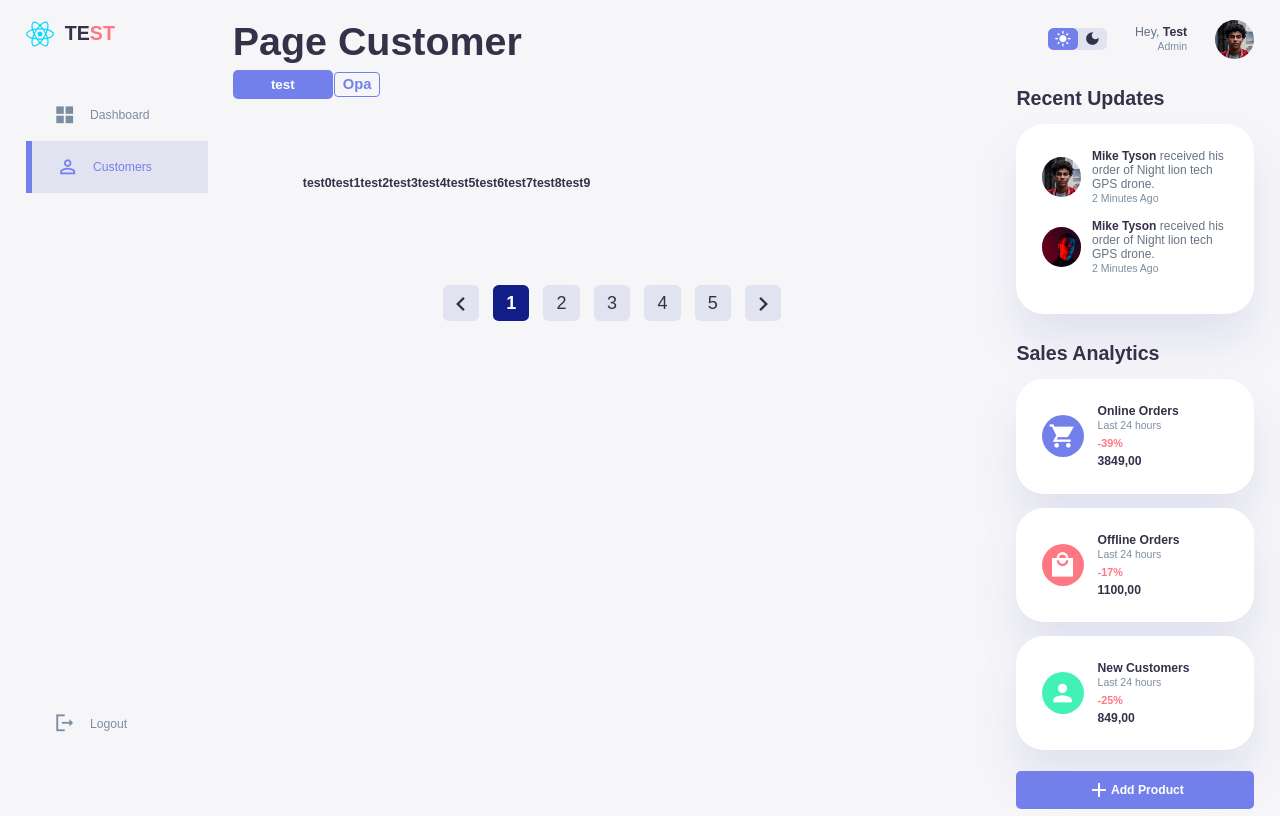
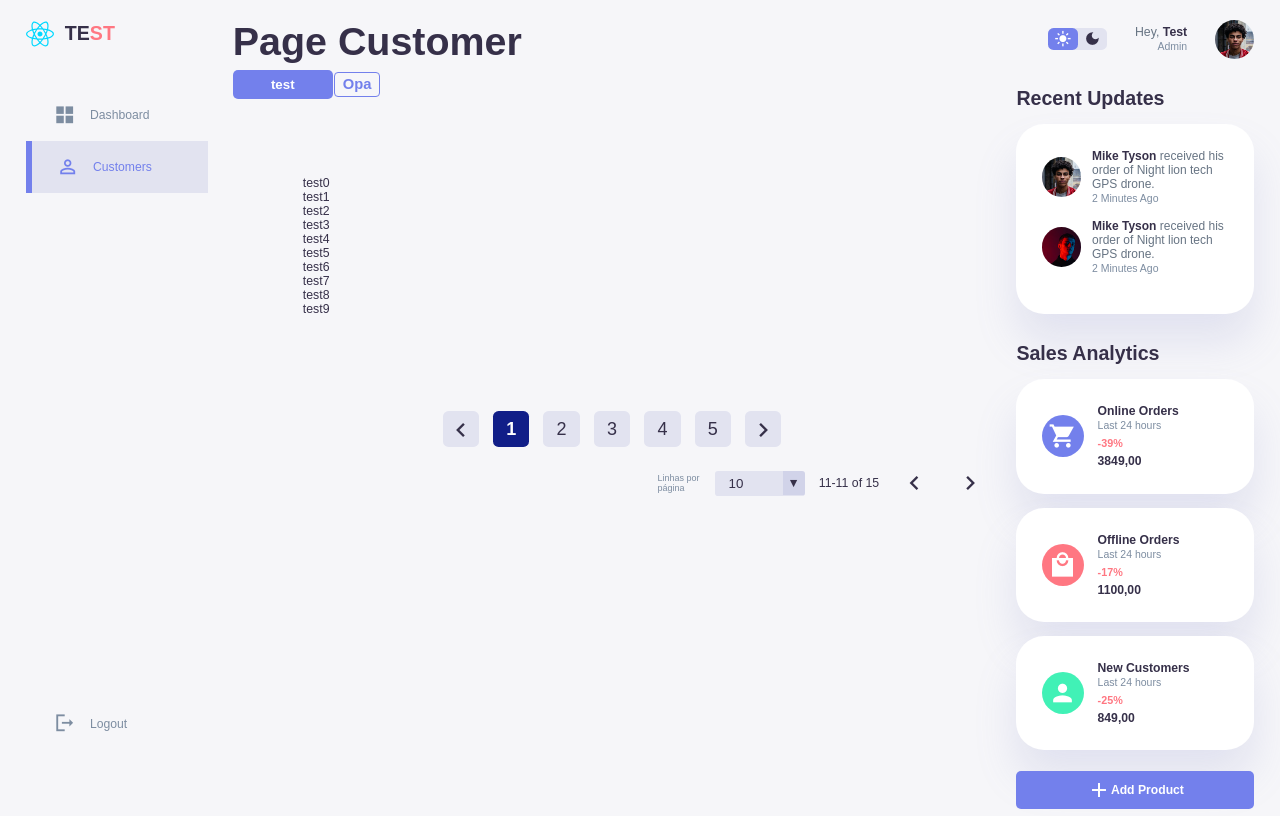
Before and after one commit to dxdns/react-components, a React (Vite) app: page /customer in a window 1280 px wide. Built offline with nearby package versions, Linux system fonts and the light colour scheme.

Commit message:
table pagination & select component

```diff
--- a/src/components/icon/index.tsx
+++ b/src/components/icon/index.tsx
@@ -6,7 +6,7 @@ type Props = {
     variant?: "contained" | "outlined" | "text"
 }
 
-export default function Icon({ name, bgColor = "primary", variant = "contained" }: Props) {
+export default function Icon({ name, bgColor = "primary", variant = "text" }: Props) {
     return (
         <span
             id="icon"
--- a/src/components/right/data.tsx
+++ b/src/components/right/data.tsx
@@ -4,19 +4,19 @@ import profile2 from "../../assets/profile-2.jpg"
 
 export const sales = [
     {
-        icon: <Icon name="shopping_cart" />,
+        icon: <Icon name="shopping_cart" variant="contained" />,
         title: "Online Orders",
         percent: 39,
         value: 3849,
     },
     {
-        icon: <Icon name="local_mall" bgColor="danger" />,
+        icon: <Icon name="local_mall" bgColor="danger" variant="contained" />,
         title: "Offline Orders",
         percent: 17,
         value: 1100,
     },
     {
-        icon: <Icon name="person" bgColor="success" />,
+        icon: <Icon name="person" bgColor="success" variant="contained" />,
         title: "New Customers",
         percent: 25,
         value: 849,
--- /dev/null
+++ b/src/components/select/index.tsx
@@ -0,0 +1,14 @@
+import { PropsWithChildren } from "react"
+import "./style.css"
+
+type Props = PropsWithChildren & {}
+
+export default function Select({ children }: Props) {
+    return (
+        <div className="select">
+            <select>
+                {children}
+            </select>
+        </div>
+    )
+}
--- /dev/null
+++ b/src/components/select/style.css
@@ -0,0 +1,43 @@
+select {
+    appearance: none;
+    outline: 10px red;
+    border: 0;
+    box-shadow: none;
+    flex: 1;
+    padding: 0 1em;
+    color: var(--color-dark);
+    background-color: var(--color-light);
+    background-image: none;
+    cursor: pointer;
+}
+
+select::-ms-expand {
+    display: none;
+}
+
+.select {
+    position: relative;
+    display: flex;
+    /* width: 20em; */
+    /* height: 3em; */
+    width: 100%;
+    min-width: 5em;
+    min-height: 2em;
+    border-radius: .25em;
+    overflow: hidden;
+}
+
+.select::after {
+    content: '\25BC';
+    position: absolute;
+    top: 0;
+    right: 0;
+    padding: 5px 5px;
+    background-color: var(--color-light);
+    transition: .25s all ease;
+    pointer-events: none;
+}
+
+.select:hover::after {
+    color: var(--color-primary);
+}
--- /dev/null
+++ b/src/components/table-pagination/index.tsx
@@ -0,0 +1,23 @@
+import Icon from "../icon"
+import Select from "../select"
+import "./style.css"
+
+export default function TablePagination() {
+    return (
+        <div className="table-pagination">
+            <div>
+                <span className="options-text">Linhas por página</span>
+                <Select>
+                    <option value={"10"}>10</option>
+                    <option value={"50"}>50</option>
+                    <option value={"100"}>100</option>
+                </Select>
+            </div>
+            <span>11-11 of 15</span>
+            <div>
+                <Icon name="chevron_left" variant="text" />
+                <Icon name="chevron_right" variant="text" />
+            </div>
+        </div>
+    )
+}
--- /dev/null
+++ b/src/components/table-pagination/style.css
@@ -0,0 +1,17 @@
+.table-pagination {
+    &,
+    >div {
+        display: flex;
+        align-items: center;
+        gap: 1rem;
+        /* word-break: break-all; */
+        justify-content: flex-end;
+
+        >span.options-text {
+            /* min-width: 80px; */
+            font-size: 9px;
+            font-weight: 400;
+            color: var(--color-info-dark);
+        }
+    }
+}
--- a/src/pages/customer/index.tsx
+++ b/src/pages/customer/index.tsx
@@ -2,6 +2,7 @@ import React from "react"
 import Badge from "../../components/badge"
 import Button from "../../components/button"
 import Pagination from "../../components/pagination"
+import TablePagination from "../../components/table-pagination"
 
 export default function Customer() {
     const [currentPage, setCurrentPage] = React.useState(1)
@@ -23,9 +24,11 @@ export default function Customer() {
                 Opa
             </Badge>
             <div style={{ padding: "5rem" }}>
-                {result.map((item) => (
-                    <strong key={item.id}>{item.name}</strong>
-                ))}
+                <ul>
+                    {result.map((item) => (
+                        <li key={item.id}>{item.name}</li>
+                    ))}
+                </ul>
             </div>
             <Pagination
                 count={data.length}
@@ -33,6 +36,7 @@ export default function Customer() {
                 currentPage={currentPage}
                 onPageChange={(newPage) => setCurrentPage(newPage)}
             />
+            <TablePagination />
         </>
     )
 }
--- a/src/pages/dashboard/data.tsx
+++ b/src/pages/dashboard/data.tsx
@@ -56,19 +56,19 @@ export const rows = [
 
 export const insights = [
     {
-        icon: <Icon name="shopping_cart" />,
+        icon: <Icon name="shopping_cart" variant="contained" />,
         label: "Total Sales",
         value: 25.024,
         percent: 81
     },
     {
-        icon: <Icon name="local_mall" bgColor="danger" />,
+        icon: <Icon name="local_mall" bgColor="danger" variant="contained" />,
         label: "Total Orders",
         value: 15.024,
         percent: 70
     },
     {
-        icon: <Icon name="person" bgColor="success" />,
+        icon: <Icon name="person" bgColor="success" variant="contained" />,
         label: "Total Customers",
         value: 10.024,
         percent: 19
```
